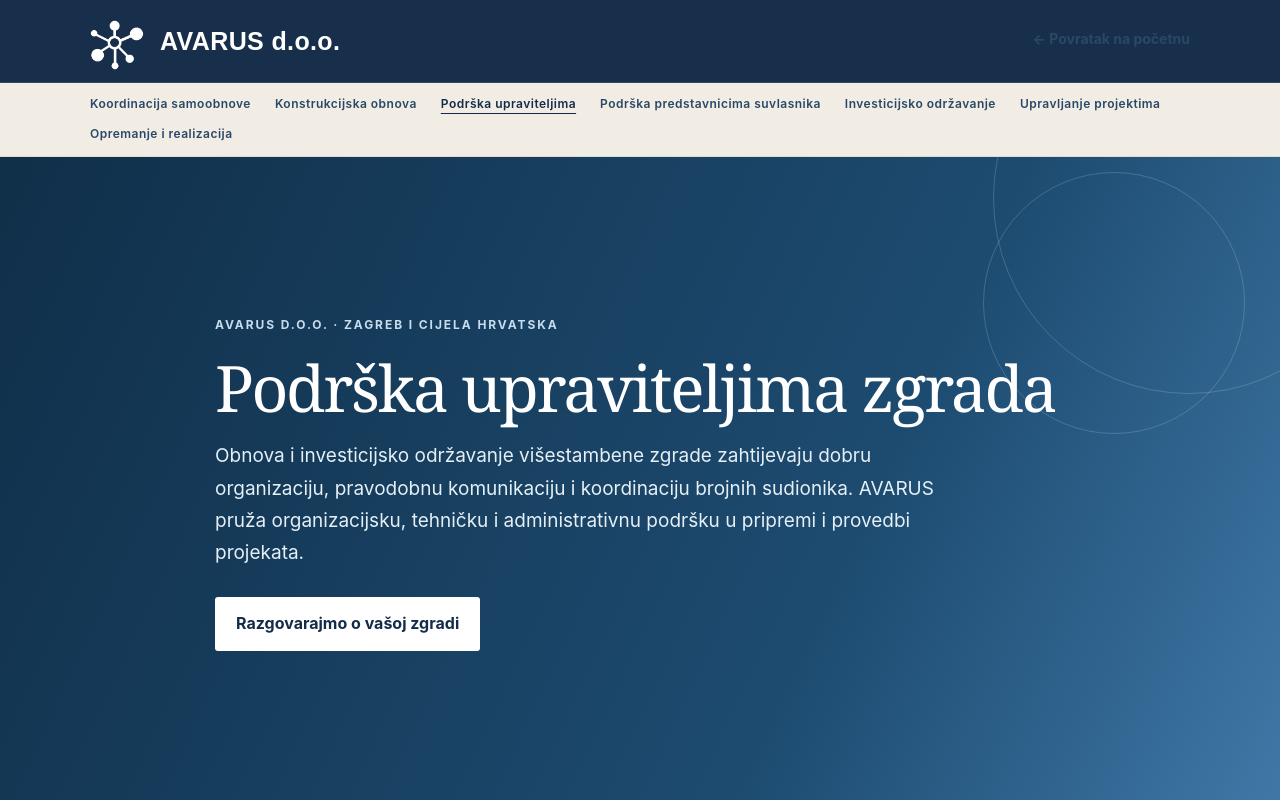
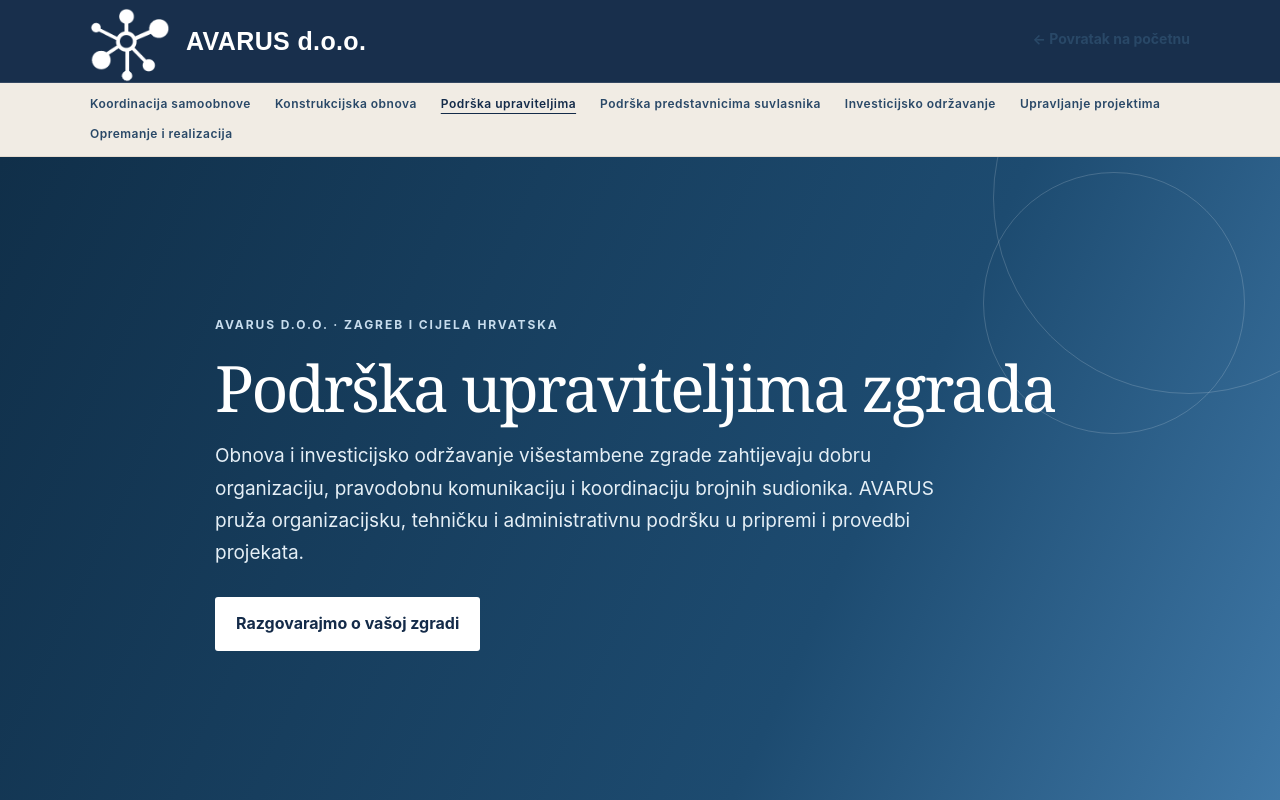
Before and after one commit to avaruszg/avarus-web, a plain HTML site: page seo/podrska-upraviteljima/index.html in a window 1280 px wide. In both pictures the pointer is over the link "← Povratak na početnu". Shown: the top 800 px of the page. Drawn offline with Linux system fonts and the light colour scheme.

Commit message:
Update index.html

```diff
--- a/seo/podrska-upraviteljima/index.html
+++ b/seo/podrska-upraviteljima/index.html
@@ -23,7 +23,7 @@
 <style>
 :root{--blue:#294867;--navy:#142b49;--ink:#28384a;--muted:#66717c;--pale:#f1ece4;--line:#e4dbcf;--white:#fff;--max:1100px}
 *{box-sizing:border-box}html{scroll-behavior:smooth}body{margin:0;font-family:Inter,Arial,Helvetica,sans-serif;color:var(--ink);line-height:1.7}.wrap{width:min(var(--max),calc(100% - 44px));margin:auto}a{color:inherit}
-header{border-bottom:1px solid var(--line);background:#fff}.nav{min-height:82px;display:flex;align-items:center;justify-content:space-between;gap:20px}.brand img{display:block;width:54px;max-width:44vw;height:auto}.back{color:var(--navy);font-size:14px;font-weight:700;text-decoration:none}.back:hover{color:var(--blue)}
+header{border-bottom:1px solid var(--line);background:#fff}.nav{min-height:82px;display:flex;align-items:center;justify-content:space-between;gap:20px}.brand img{display:block;width:80px;max-width:44vw;height:auto}.back{color:var(--navy);font-size:14px;font-weight:700;text-decoration:none}.back:hover{color:var(--blue)}
 .hero{background:linear-gradient(115deg,#102f49,#1d4b70 65%,#3f78a7);color:#fff}.hero-inner{padding:86px 0 92px;max-width:850px}.eyebrow,.kicker{text-transform:uppercase;letter-spacing:.16em;font-size:12px;font-weight:700}.eyebrow{color:#c7dced}.hero h1{font-size:clamp(38px,5.8vw,64px);line-height:1.08;letter-spacing:-.035em;margin:18px 0}.hero p{max-width:760px;font-size:19px;color:#e5eff6;margin:0 0 28px}.button{display:inline-block;padding:13px 21px;background:#fff;color:var(--navy);font-weight:700;text-decoration:none;border-radius:3px}.button:hover{background:#eaf2f8}
 section{padding:72px 0}.kicker{color:var(--blue)}h2{font-size:clamp(29px,4vw,41px);line-height:1.15;letter-spacing:-.025em;color:var(--navy);margin:12px 0 17px}.lead{font-size:18px;color:var(--muted);max-width:820px;margin:0}.two-col{display:grid;grid-template-columns:1.1fr .9fr;gap:48px;align-items:center}.note{padding:30px;background:var(--pale);border-left:4px solid var(--blue)}.note strong{display:block;color:var(--navy);font-size:20px;margin-bottom:8px}.note p{margin:0;color:var(--muted)}
 .soft{background:var(--pale)}.grid{display:grid;grid-template-columns:repeat(2,minmax(0,1fr));gap:17px;margin-top:32px}.item{background:#fff;border:1px solid var(--line);padding:25px}.item h3{font-size:19px;color:var(--navy);margin:0 0 8px}.item p{font-size:15px;color:var(--muted);margin:0}.steps{counter-reset:step;display:grid;grid-template-columns:repeat(3,minmax(0,1fr));gap:18px;margin-top:32px}.step{border-top:3px solid var(--blue);padding:20px 18px;background:#fff}.step:before{counter-increment:step;content:"0" counter(step);font-size:12px;font-weight:700;letter-spacing:.12em;color:var(--blue)}.step h3{color:var(--navy);font-size:18px;margin:10px 0 6px}.step p{color:var(--muted);font-size:15px;margin:0}
@@ -50,8 +50,8 @@ footer{background:#132f46;color:#d9e4ec;padding:24px 0;font-size:13px}.foot{disp
 .item.motion-in.is-visible:hover,.step.motion-in.is-visible:hover{transform:translateY(-6px)}
 @media(prefers-reduced-motion:reduce){html{scroll-behavior:auto}.motion-in{opacity:1;transform:none;transition:none}.item,.step,.note,.button,.contact a,.hero:before,.hero:after{transition:none}}
 
-@media(max-width:760px){.two-col{grid-template-columns:1fr;gap:25px}.steps{grid-template-columns:1fr}.grid{grid-template-columns:1fr}section{padding:56px 0}.hero-inner{padding:65px 0 72px}.hero p{font-size:17px}.nav{min-height:72px}.brand img{width:54px}}
-@media(max-width:520px){.wrap{width:calc(100% - 32px)}.nav{gap:12px}.brand img{width:54px}.back{font-size:12px}.hero h1{font-size:37px}.note,.item{padding:22px}}
+@media(max-width:760px){.two-col{grid-template-columns:1fr;gap:25px}.steps{grid-template-columns:1fr}.grid{grid-template-columns:1fr}section{padding:72px 0}.hero-inner{padding:65px 0 72px}.hero p{font-size:17px}.nav{min-height:72px}.brand img{width:54px}}
+@media(max-width:520px){.wrap{width:calc(100% - 32px)}.nav{gap:12px}.brand img{width:564px}.back{font-size:12px}.hero h1{font-size:37px}.note,.item{padding:22px}}
 
 /* Consistent interactive feedback across AVARUS SEO pages */
 a, button, .tile, .item, .step, .note, .panel, .contact-form, .contact-details { transition: color .22s ease, background-color .22s ease, border-color .22s ease, box-shadow .22s ease, transform .22s ease; }
```
